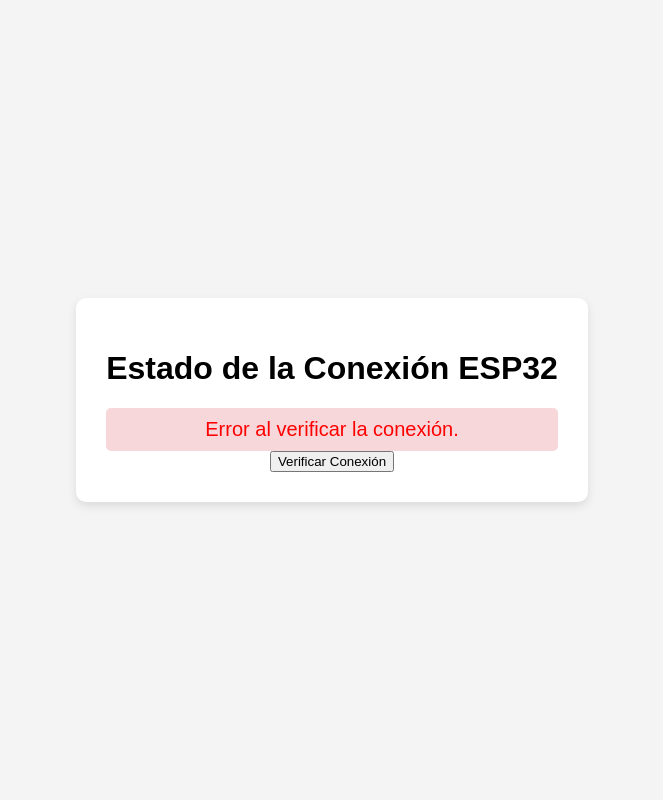
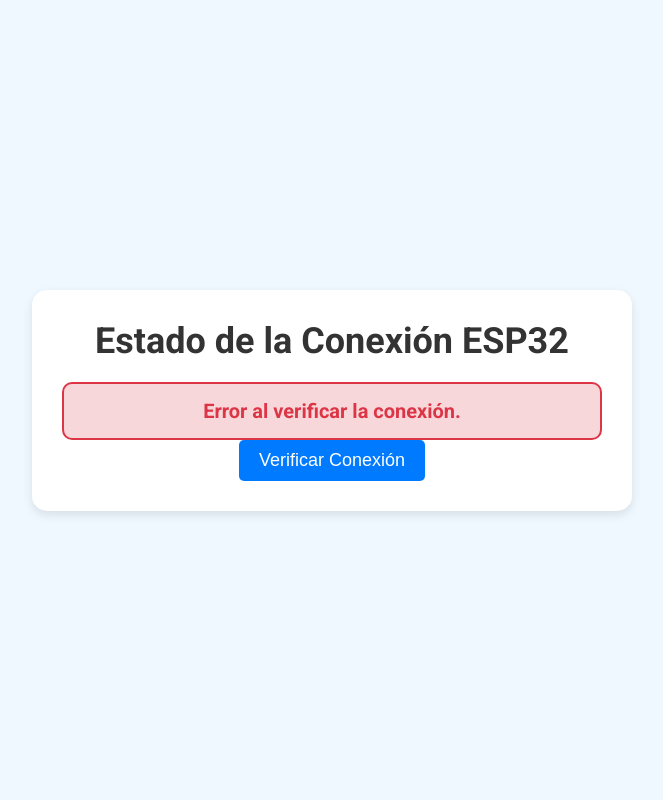
Before and after one commit to jonme3/esp, a Flask app: page / in a window 1280 px wide. Shown: the whole page, without its empty margins (308-971 px from the left). Run offline with Flask 2, Linux system fonts and the light colour scheme.

Commit message:
Update index.html

```diff
--- a/templates/index.html
+++ b/templates/index.html
@@ -4,36 +4,87 @@
     <meta charset="UTF-8">
     <meta name="viewport" content="width=device-width, initial-scale=1.0">
     <title>Estado de Conexión ESP32</title>
+    <link href="https://fonts.googleapis.com/css2?family=Roboto:wght@400;500;700&display=swap" rel="stylesheet">
     <style>
+        * {
+            margin: 0;
+            padding: 0;
+            box-sizing: border-box;
+        }
+
         body {
-            font-family: Arial, sans-serif;
-            background-color: #f4f4f4;
+            font-family: 'Roboto', sans-serif;
+            background-color: #f0f8ff;
             display: flex;
             justify-content: center;
             align-items: center;
             height: 100vh;
             margin: 0;
         }
+
         .container {
+            background-color: #ffffff;
+            box-shadow: 0 4px 10px rgba(0, 0, 0, 0.1);
+            border-radius: 15px;
+            width: 90%;
+            max-width: 600px;
+            padding: 30px;
             text-align: center;
-            padding: 30px;
-            background-color: white;
+            transition: all 0.3s ease-in-out;
+        }
+
+        h1 {
+            font-size: 36px;
+            margin-bottom: 20px;
+            color: #333;
+        }
+
+        #status {
+            padding: 15px;
+            font-size: 20px;
+            font-weight: bold;
+            margin-top: 20px;
             border-radius: 10px;
-            box-shadow: 0 4px 10px rgba(0, 0, 0, 0.1);
+            transition: all 0.5s ease-in-out;
         }
-        #status {
-            margin-top: 20px;
-            padding: 10px;
-            font-size: 20px;
+
+        .connected {
+            color: #28a745;
+            background-color: #eaf9ea;
+            border: 2px solid #28a745;
+        }
+
+        .disconnected {
+            color: #dc3545;
+            background-color: #f8d7da;
+            border: 2px solid #dc3545;
+        }
+
+        .button {
+            background-color: #007bff;
+            color: #fff;
+            padding: 10px 20px;
             border-radius: 5px;
+            font-size: 18px;
+            border: none;
+            cursor: pointer;
+            transition: all 0.3s ease;
         }
-        .connected {
-            color: green;
-            background-color: #d4edda;
+
+        .button:hover {
+            background-color: #0056b3;
         }
-        .disconnected {
-            color: red;
-            background-color: #f8d7da;
+
+        .loading {
+            display: none;
+            font-size: 16px;
+            margin-top: 15px;
+            color: #007bff;
+            font-weight: normal;
+        }
+
+        .loading.show {
+            display: block;
         }
     </style>
 </head>
@@ -42,15 +93,22 @@
 <div class="container">
     <h1>Estado de la Conexión ESP32</h1>
     <div id="status" class="disconnected">Esperando conexión...</div>
-    <button onclick="checkConnection()">Verificar Conexión</button>
+    <button class="button" onclick="checkConnection()">Verificar Conexión</button>
+    <div id="loading" class="loading">Cargando...</div>
 </div>
 
 <script>
 function checkConnection() {
+    // Mostrar el mensaje de carga
+    document.getElementById('loading').classList.add('show');
+
     // Realiza una solicitud GET al servidor Flask para obtener el estado de la conexión
     fetch('https://esp-907c.onrender.com/estado')  // URL del servidor Flask
     .then(response => response.json())  // Respuesta del servidor
     .then(data => {
+        // Ocultar el mensaje de carga
+        document.getElementById('loading').classList.remove('show');
+
         // Si la respuesta es exitosa, cambia el estado de la página
         if (data.status === "success") {
             document.getElementById("status").classList.remove('disconnected');
@@ -63,6 +121,9 @@ function checkConnection() {
         }
     })
     .catch(error => {
+        // Ocultar el mensaje de carga
+        document.getElementById('loading').classList.remove('show');
+
         // Si hay un error en la solicitud, muestra un mensaje de error
         document.getElementById("status").classList.remove('connected');
         document.getElementById("status").classList.add('disconnected');
```
